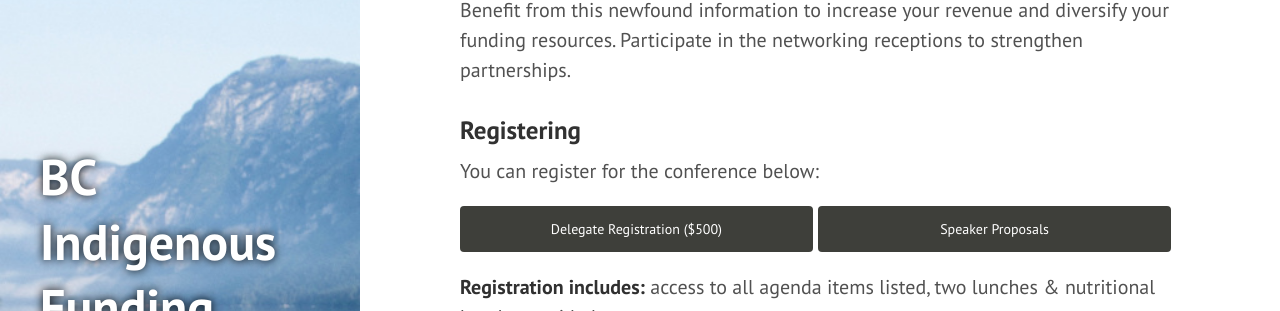
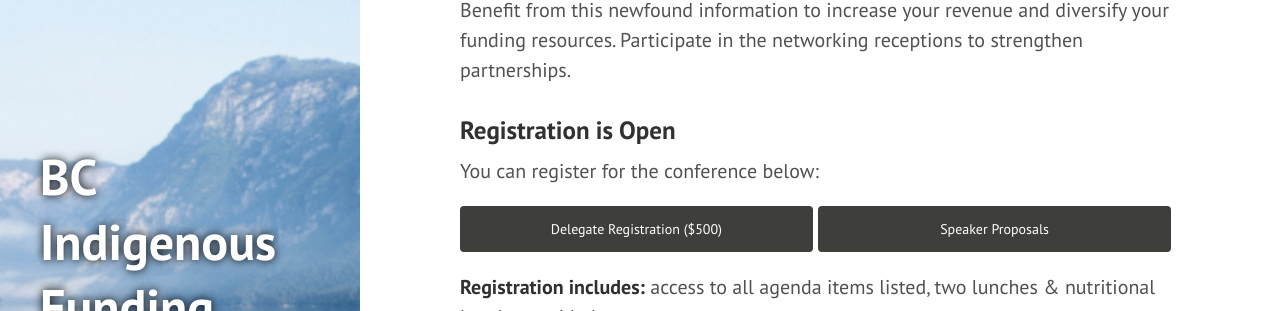
Before and after one commit to BCAAFC/funding-conference-2016, a Jekyll site: the page built from index.md, in a window 1280 px wide and 900 px high, scrolled down 689 px. Shown: the part 146-457 px from the top of the window. Built offline with Jekyll 4.4.1, drawn with Linux system fonts in a browser that asks for light colours; nearby versions of some CDN libraries.

Commit message:
reg is open text

```diff
--- a/index.md
+++ b/index.md
@@ -43,7 +43,7 @@
     </p>
 </div>
 
-### Registering ###
+### Registration is Open ###
 
 You can register for the conference below:
 
```
